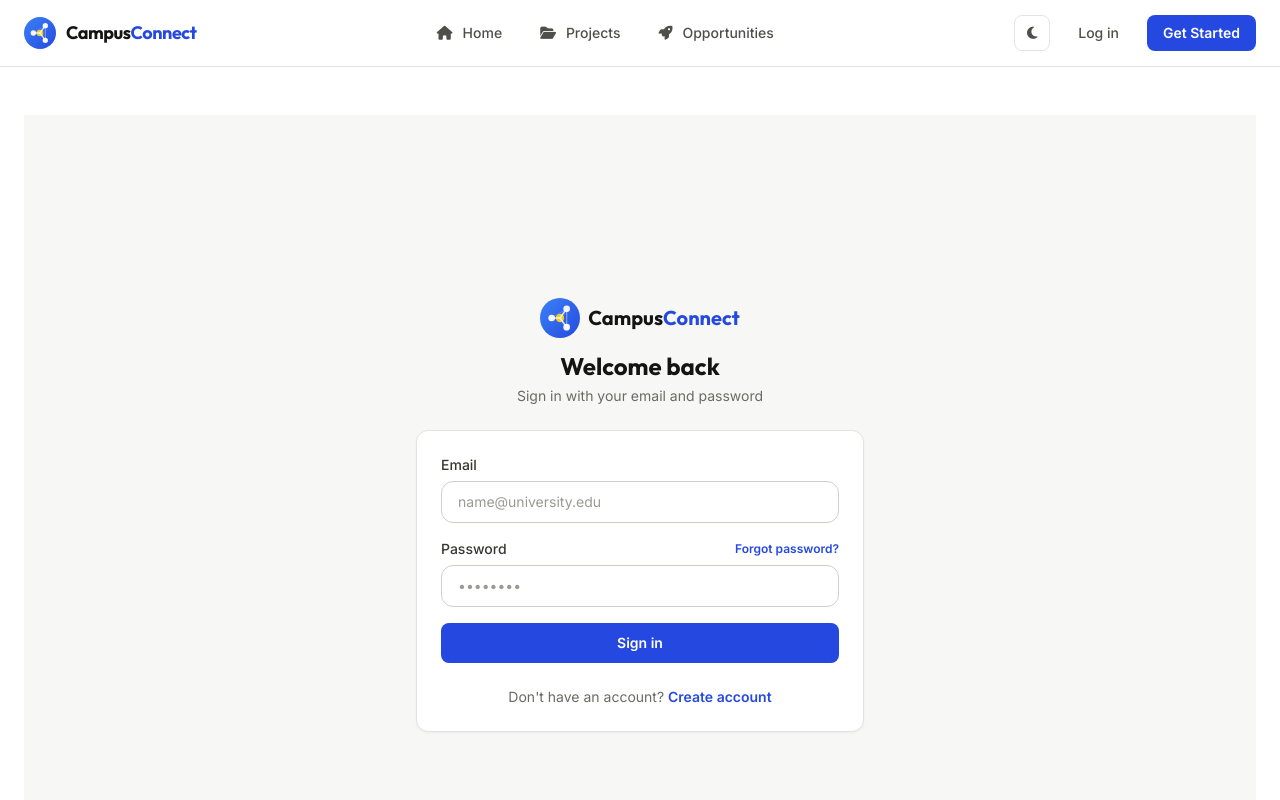
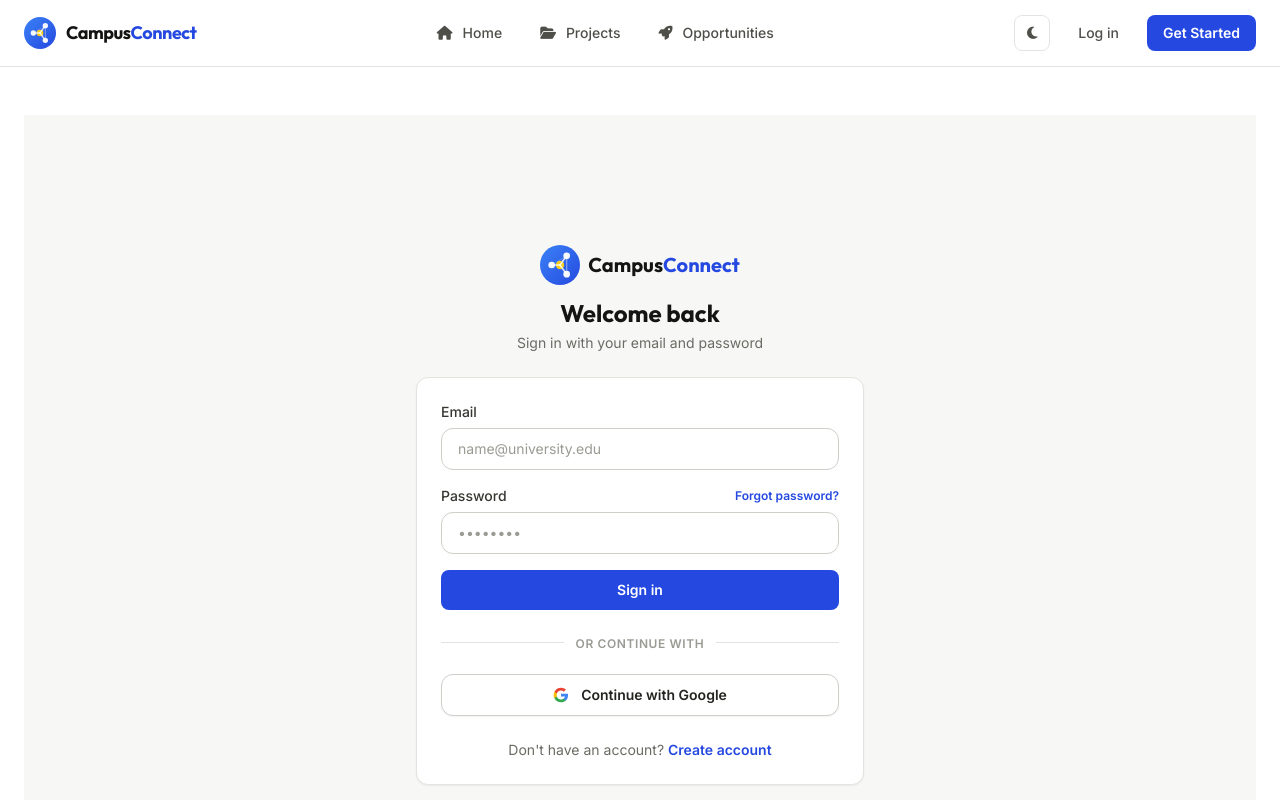
Before and after one commit to justice-tieku/campus-connect, a React (Vite) app in the folder frontend/: page /login in a window 1280 px wide. Shown: the top 800 px of the page. Built offline with nearby package versions, Linux system fonts and the light colour scheme; no server answers.

Commit message:
feat: restore Google Sign In on redesigned login and register pages

```diff
--- a/frontend/src/pages/Login.tsx
+++ b/frontend/src/pages/Login.tsx
@@ -2,6 +2,7 @@ import { FormEvent, useState } from "react";
 import { Link, useLocation, useNavigate } from "react-router-dom";
 import { api } from "../api";
 import { useAuth } from "../auth";
+import { supabase } from "../lib/supabase";
 import { Logo } from "../components/Logo";
 
 export function Login() {
@@ -15,6 +16,25 @@ export function Login() {
   const [password, setPassword] = useState("");
   const [error, setError] = useState("");
   const [busy, setBusy] = useState(false);
+  const [googleBusy, setGoogleBusy] = useState(false);
+
+  async function handleGoogleLogin() {
+    setError("");
+    setGoogleBusy(true);
+    try {
+      const { error: sbError } = await supabase.auth.signInWithOAuth({
+        provider: "google",
+        options: {
+          redirectTo: `${window.location.origin}/projects`,
+        },
+      });
+      if (sbError) throw new Error(sbError.message);
+    } catch (err) {
+      console.error("Google sign in error:", err);
+      setError(err instanceof Error ? err.message : "Failed to sign in with Google.");
+      setGoogleBusy(false);
+    }
+  }
 
   async function onSubmit(e: FormEvent) {
     e.preventDefault();
@@ -110,11 +130,46 @@ export function Login() {
             <button
               type="submit"
               className="btn-primary w-full py-2.5 text-sm font-semibold"
-              disabled={busy}
+              disabled={busy || googleBusy}
             >
               {busy ? "Signing in…" : "Sign in"}
             </button>
           </form>
+
+          {/* Divider */}
+          <div className="relative my-5 text-center">
+            <div className="absolute inset-0 flex items-center">
+              <div className="w-full border-t border-surface-200 dark:border-surface-800"></div>
+            </div>
+            <span className="relative bg-white dark:bg-surface-900 px-3 text-xs uppercase tracking-wider text-surface-400 font-semibold">
+              Or continue with
+            </span>
+          </div>
+
+          {/* Google Sign In Button */}
+          <button
+            type="button"
+            onClick={handleGoogleLogin}
+            disabled={busy || googleBusy}
+            className="w-full flex items-center justify-center gap-3 py-2.5 px-4 rounded-xl border border-surface-300 dark:border-surface-700 bg-white dark:bg-surface-800 text-surface-800 dark:text-surface-100 font-semibold text-sm hover:bg-surface-50 dark:hover:bg-surface-700/80 transition-all shadow-sm"
+          >
+            {googleBusy ? (
+              <>
+                <i className="fa-solid fa-circle-notch fa-spin text-sm"></i>
+                <span>Connecting to Google…</span>
+              </>
+            ) : (
+              <>
+                <svg className="w-4 h-4" viewBox="0 0 24 24">
+                  <path fill="#4285F4" d="M22.56 12.25c0-.78-.07-1.53-.2-2.25H12v4.26h5.92c-.26 1.37-1.04 2.53-2.21 3.31v2.77h3.57c2.08-1.92 3.28-4.74 3.28-8.09z"/>
+                  <path fill="#34A853" d="M12 23c2.97 0 5.46-.98 7.28-2.66l-3.57-2.77c-.98.66-2.23 1.06-3.71 1.06-2.86 0-5.29-1.93-6.16-4.53H2.18v2.84C3.99 20.53 7.7 23 12 23z"/>
+                  <path fill="#FBBC05" d="M5.84 14.09c-.22-.66-.35-1.36-.35-2.09s.13-1.43.35-2.09V7.06H2.18C1.43 8.55 1 10.22 1 12s.43 3.45 1.18 4.94l2.85-2.22.81-.63z"/>
+                  <path fill="#EA4335" d="M12 5.38c1.62 0 3.06.56 4.21 1.64l3.15-3.15C17.45 2.09 14.97 1 12 1 7.7 1 3.99 3.47 2.18 7.06l3.66 2.84c.87-2.6 3.3-4.52 6.16-4.52z"/>
+                </svg>
+                <span>Continue with Google</span>
+              </>
+            )}
+          </button>
 
           <div className="mt-6 text-center">
             <p className="text-sm text-surface-500 dark:text-surface-400">
--- a/frontend/src/pages/Register.tsx
+++ b/frontend/src/pages/Register.tsx
@@ -2,6 +2,7 @@ import { FormEvent, useState } from "react";
 import { Link, useNavigate } from "react-router-dom";
 import { api } from "../api";
 import { useAuth } from "../auth";
+import { supabase } from "../lib/supabase";
 import { Logo } from "../components/Logo";
 
 type AccountRole = "STUDENT" | "STAFF" | "ADMIN" | "ALUMNI";
@@ -50,10 +51,29 @@ export function Register() {
   const [confirmPassword, setConfirmPassword] = useState("");
   const [error, setError] = useState("");
   const [busy, setBusy] = useState(false);
+  const [googleBusy, setGoogleBusy] = useState(false);
 
   function handleSelectRole(role: AccountRole) {
     setError("");
     setActiveRole((prev) => (prev === role ? null : role));
+  }
+
+  async function handleGoogleRegister() {
+    setError("");
+    setGoogleBusy(true);
+    try {
+      const { error: sbError } = await supabase.auth.signInWithOAuth({
+        provider: "google",
+        options: {
+          redirectTo: `${window.location.origin}/projects`,
+        },
+      });
+      if (sbError) throw new Error(sbError.message);
+    } catch (err) {
+      console.error("Google sign up error:", err);
+      setError(err instanceof Error ? err.message : "Failed to sign up with Google.");
+      setGoogleBusy(false);
+    }
   }
 
   async function onSubmit(e: FormEvent) {
@@ -219,7 +239,7 @@ export function Register() {
                       <button
                         type="submit"
                         className="btn-primary w-full py-2.5 text-sm font-semibold mt-1"
-                        disabled={busy}
+                        disabled={busy || googleBusy}
                       >
                         {busy ? "Creating account…" : `Register as ${role.label}`}
                       </button>
@@ -230,6 +250,41 @@ export function Register() {
             );
           })}
         </div>
+
+        {/* Divider */}
+        <div className="relative my-5 text-center">
+          <div className="absolute inset-0 flex items-center">
+            <div className="w-full border-t border-surface-200 dark:border-surface-800"></div>
+          </div>
+          <span className="relative bg-surface-50 dark:bg-surface-950 px-3 text-xs uppercase tracking-wider text-surface-400 font-semibold">
+            Or continue with
+          </span>
+        </div>
+
+        {/* Google Sign In Button */}
+        <button
+          type="button"
+          onClick={handleGoogleRegister}
+          disabled={busy || googleBusy}
+          className="w-full flex items-center justify-center gap-3 py-2.5 px-4 rounded-xl border border-surface-300 dark:border-surface-700 bg-white dark:bg-surface-900 text-surface-800 dark:text-surface-100 font-semibold text-sm hover:bg-surface-50 dark:hover:bg-surface-800 transition-all shadow-sm"
+        >
+          {googleBusy ? (
+            <>
+              <i className="fa-solid fa-circle-notch fa-spin text-sm"></i>
+              <span>Connecting to Google…</span>
+            </>
+          ) : (
+            <>
+              <svg className="w-4 h-4" viewBox="0 0 24 24">
+                <path fill="#4285F4" d="M22.56 12.25c0-.78-.07-1.53-.2-2.25H12v4.26h5.92c-.26 1.37-1.04 2.53-2.21 3.31v2.77h3.57c2.08-1.92 3.28-4.74 3.28-8.09z"/>
+                <path fill="#34A853" d="M12 23c2.97 0 5.46-.98 7.28-2.66l-3.57-2.77c-.98.66-2.23 1.06-3.71 1.06-2.86 0-5.29-1.93-6.16-4.53H2.18v2.84C3.99 20.53 7.7 23 12 23z"/>
+                <path fill="#FBBC05" d="M5.84 14.09c-.22-.66-.35-1.36-.35-2.09s.13-1.43.35-2.09V7.06H2.18C1.43 8.55 1 10.22 1 12s.43 3.45 1.18 4.94l2.85-2.22.81-.63z"/>
+                <path fill="#EA4335" d="M12 5.38c1.62 0 3.06.56 4.21 1.64l3.15-3.15C17.45 2.09 14.97 1 12 1 7.7 1 3.99 3.47 2.18 7.06l3.66 2.84c.87-2.6 3.3-4.52 6.16-4.52z"/>
+              </svg>
+              <span>Continue with Google</span>
+            </>
+          )}
+        </button>
 
         {/* Footer Link to Login */}
         <div className="mt-6 text-center">
```
